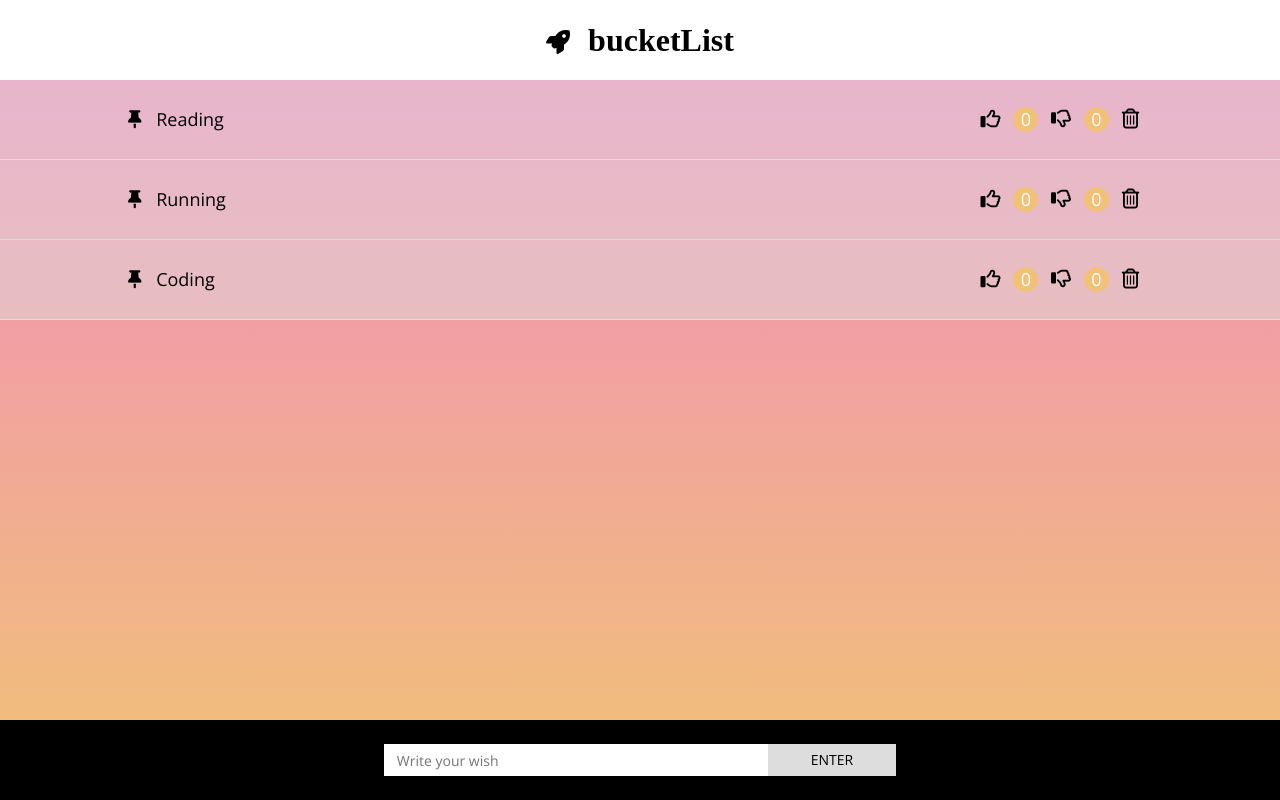
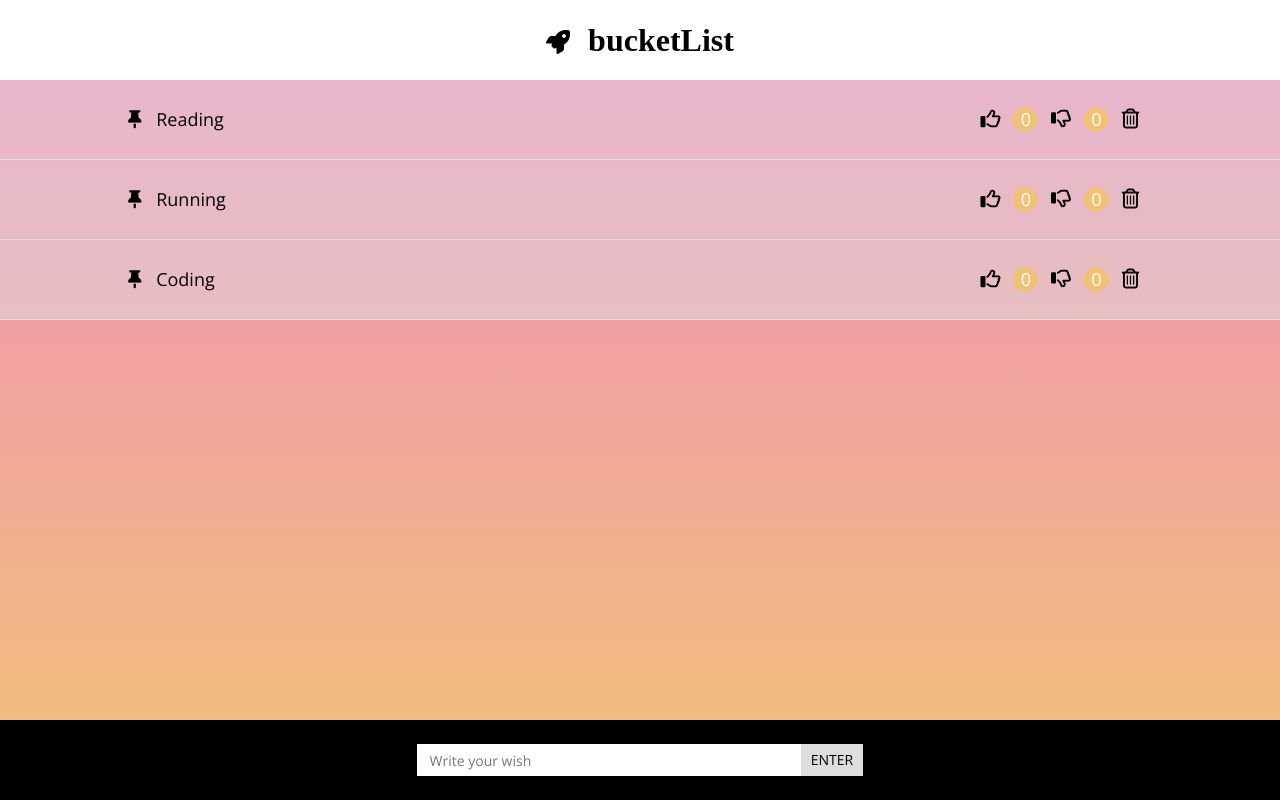
Before and after one commit to devbit4/dream, a React (Create React App) app: page / in a window 1280 px wide. Built offline with nearby package versions, Linux system fonts and the light colour scheme; a web font is replaced by a local one.

Commit message:
add adding function

```diff
--- a/src/app.jsx
+++ b/src/app.jsx
@@ -30,12 +30,17 @@ function App() {
     const arr = wishes.filter(item => item.id !== wish.id)
     setWishes(arr);
   }
+  const Adding = (name) => {
+    const arr = [...wishes, { id: Math.random(), name: name, good: 0, bad: 0 }]
+    setWishes(arr);
+  }
+
 
   return (
     <>
       <Header></Header>
       <Wishes wishes={wishes} plus={Plus} minus={Minus} delete={Delete}></Wishes>
-      <Add></Add>
+      <Add adding={Adding}></Add>
     </>
   )
 
--- a/src/components/Add.jsx
+++ b/src/components/Add.jsx
@@ -1,10 +1,22 @@
-import React from 'react';
+import React, { useRef } from 'react';
 
 const Add = (props) => {
+    const input = useRef();
+    const onKeyPress = (e) => {
+        if (e.key === "Enter") {
+            onAdd();
+        }
+    }
+    const onAdd = () => {
+        if (input.current.value === "") return;
+        props.adding(input.current.value);
+        input.current.value = "";
+    }
+
     return (
         <div className='add'>
-            <input placeholder="Write your wish" type="text" />
-            <button>ENTER</button>
+            <input onKeyPress={onKeyPress} ref={input} placeholder="Write your wish" type="text" />
+            <button onClick={onAdd}>ENTER</button>
         </div>
     )
 };
--- a/src/css/style.css
+++ b/src/css/style.css
@@ -43,13 +43,15 @@ header {
     padding-left: 1vw;
     font: 14px/1 'Open Sans'; }
   .add button {
-    width: 10%;
+    width: fit-content;
+    padding: 0 10px;
     height: 4vh;
     outline: none;
     border: none;
     background: #ddd;
     color: #000;
-    font: 14px/1 'Open Sans'; }
+    font: 14px/1 'Open Sans';
+    cursor: pointer; }
 
 .wish {
   width: 100%;
--- a/src/scss/add.scss
+++ b/src/scss/add.scss
@@ -14,12 +14,14 @@
         font: 14px/1 'Open Sans';
     }
     button{
-        width: 10%;
+        width: fit-content;
+        padding: 0 10px;
         height: 4vh;
         outline: none;
         border: none;
         background: #ddd;
         color: #000;
         font: 14px/1 'Open Sans';
+        cursor: pointer;
     }
 }
```
Also changed, not shown: 2 other files (tests, documents, lock files or other folders).
